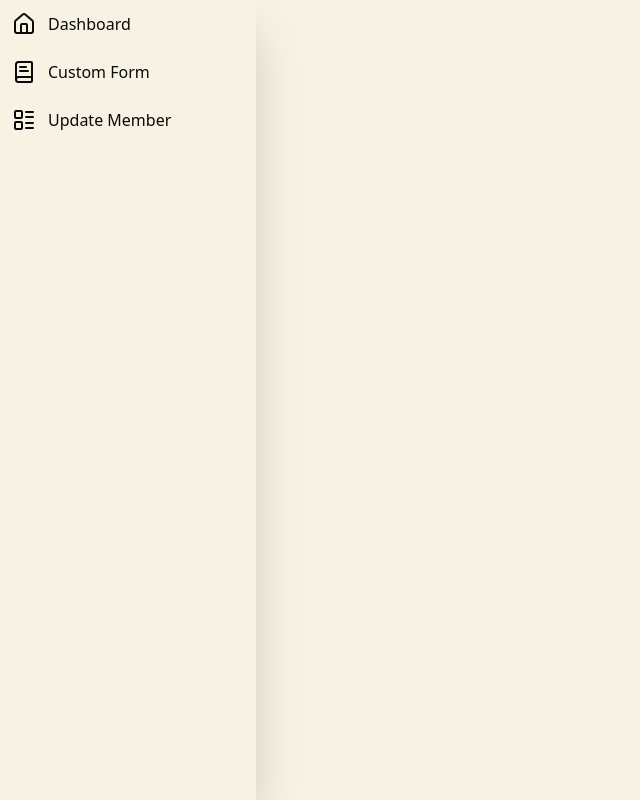
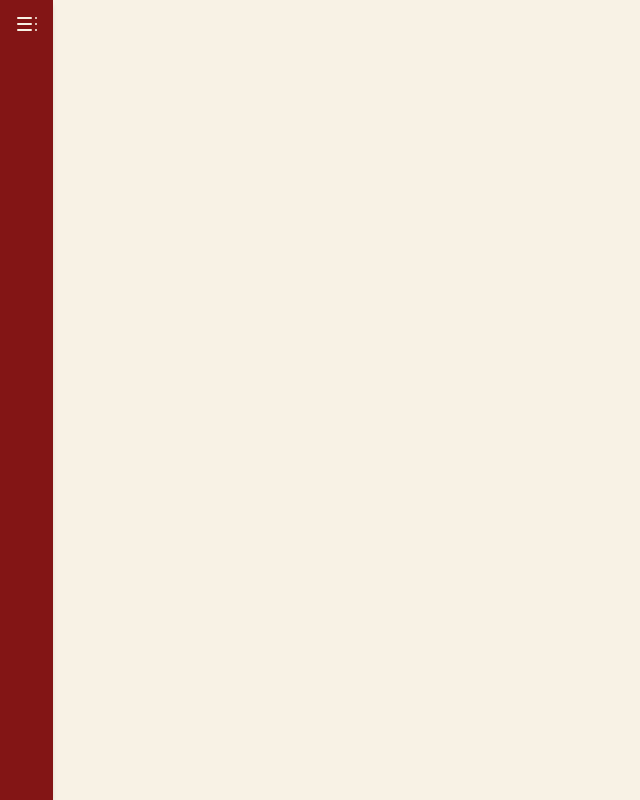
Before and after one commit to chritzadz/permisi-website, a Next.js app: page /admin/home in a window 1280 px wide. Shown: the whole page, without its empty margins (0-640 px from the left). Built offline with nearby package versions, Linux system fonts and the light colour scheme.

Commit message:
make before after panel open

```diff
--- a/src/app/admin/home/page.tsx
+++ b/src/app/admin/home/page.tsx
@@ -1,7 +1,58 @@
+"use client";
+
 import AdminPanel from "@/components/adminPanel";
+import AdminPanelBefore from "@/components/adminPanelBefore";
 import adminPanelItemProp from "@/components/properties/adminPanelItemProp";
+import { useState, useRef, useEffect } from "react";
+import { gsap } from "gsap";
 
 const AdminHomePage = () => {
+    //state and animation refrence
+    const panelRef = useRef(null);
+    const itemsRef = useRef<(HTMLDivElement | null)[]>([])
+    const [isInitialRender, setIsInitialRender] = useState(true);
+    const [panelIsOpen, setPanelIsOpen] = useState(false);
+
+    //state functions
+    const handlePanelClick = () => {
+        setPanelIsOpen(!panelIsOpen);
+    }
+
+    //animation gsap stuff
+    useEffect(() => {
+        if (panelRef.current) {
+            if (isInitialRender) {
+                gsap.set(panelRef.current, {
+                    width: panelIsOpen ? "20%" : "4.166%",
+                });
+                setIsInitialRender(false);
+            } else {
+                gsap.to(panelRef.current, {
+                    duration: 0.5,
+                    width: panelIsOpen ? "20%" : "4.166%",
+                    ease: "power3.out",
+                });
+            }
+        }
+    }, [panelIsOpen, isInitialRender]);
+
+    useEffect(() => {
+        if (itemsRef.current.length > 0 && panelIsOpen) {
+            gsap.fromTo(
+                itemsRef.current,
+                { opacity: 0, y: 20 },
+                {
+                    opacity: 1,
+                    y: 0,
+                    duration: 0.5,
+                    stagger: 0.1,
+                    ease: "power3.out",
+                }
+            );
+        }
+    }, [panelIsOpen]);
+
+
     const numberOfItem: number = 3;
     const listOfItem: adminPanelItemProp[] = [
         {
@@ -26,8 +77,18 @@ const AdminHomePage = () => {
 
     return(
         <div className="bg-normal-creme h-screen">
-            <div className="w-1/5 h-full">
-                <AdminPanel numberOfItem={numberOfItem} listOfItem={listOfItem}></AdminPanel>
+            <div className="h-full flex overflow-hidden bg-white shadow-md" ref={panelRef}>
+                {
+                    panelIsOpen?(
+                        <div className="w-full h-full">
+                            <AdminPanel itemsRef={itemsRef} numberOfItem={numberOfItem} listOfItem={listOfItem} handleClick={handlePanelClick}></AdminPanel>
+                        </div>
+                    ) : (
+                        <div className="w-full h-full flex">
+                            <AdminPanelBefore handleClick={handlePanelClick}></AdminPanelBefore>
+                        </div>
+                    )
+                }
             </div>
         </div>
     );
--- a/src/components/adminPanel.tsx
+++ b/src/components/adminPanel.tsx
@@ -1,12 +1,24 @@
+import IconFactory from "@/factory/iconFactory";
 import AdminPanelItem from "./adminPaneltem";
 import AdminPanelItemProp from "./properties/adminPanelItemProp";
 import AdminPanelProp from "./properties/adminPanelProp";
 
-export default function AdminPanel({numberOfItem, listOfItem}: AdminPanelProp) {
+export default function AdminPanel({numberOfItem, listOfItem, handleClick, itemsRef}: AdminPanelProp) {
     return (
-        <div className="w-full h-full bg-normal-creme shadow-2xl">
-            {listOfItem.map((item: AdminPanelItemProp) => (
-                <AdminPanelItem key={item.text} text={item.text} routePath={item.routePath} onClick={item.onClick} icon={item.icon}></AdminPanelItem>
+        <div className="w-full h-full bg-normal-maroon shadow-2xl">
+            <div className="-full p-3" onClick={handleClick}>
+                {IconFactory.getIcon("TableOfContents")}
+            </div>
+            {listOfItem.map((item: AdminPanelItemProp, index: number) => (
+                <AdminPanelItem
+                    ref={(el: HTMLDivElement | null) => {
+                        itemsRef.current[index] = el;
+                    }}
+                    text={item.text}
+                    routePath={item.routePath}
+                    onClick={item.onClick}
+                    icon={item.icon}>
+                </AdminPanelItem>
             ))}
         </div>
     )
--- /dev/null
+++ b/src/components/adminPanelBefore.tsx
@@ -0,0 +1,12 @@
+import IconFactory from "@/factory/iconFactory";
+import AdminPanelBeforeProp from "./properties/adminPanelPropBefore";
+
+export default function AdminPanelBefore({handleClick}: AdminPanelBeforeProp) {
+    return (
+        <div className="w-full bg-normal-maroon shadow-2xl flex flex-row justify-center">
+            <div className="w-full h-12 flex justify-center items-center" onClick={handleClick}>
+                {IconFactory.getIcon("TableOfContents")}
+            </div>
+        </div>
+    )
+}
--- a/src/components/adminPaneltem.tsx
+++ b/src/components/adminPaneltem.tsx
@@ -2,18 +2,21 @@ import IconFactory from "@/factory/iconFactory";
 import adminPanelItemProp from "./properties/adminPanelItemProp";
 import adminPanelProp from "./properties/adminPanelProp";
 import { House, BookText, LayoutList } from 'lucide-react';
+import { forwardRef } from "react";
 
-export default function AdminPanelItem({routePath, onClick, text, icon}: adminPanelItemProp) {
-
-
+const AdminPanelItem = forwardRef<HTMLDivElement, adminPanelItemProp>(
+    function AdminPanelItem({routePath, onClick, text, icon}, ref) {
         return (
-        <div className="p-3 flex flex-row gap-3 items-center">
+            <div ref={ref} className="p-3 flex flex-row gap-3 items-center">
                 <div>
                     {IconFactory.getIcon(icon)}
                 </div>
-            <div>
+                <div className="text-normal-creme">
                     {text}
                 </div>
             </div>
         )
     }
+);
+
+export default AdminPanelItem;
--- a/src/components/properties/adminPanelItemProp.ts
+++ b/src/components/properties/adminPanelItemProp.ts
@@ -1,6 +1,9 @@
+import { Ref } from "react";
+
 export default interface AdminPanelItemProp{
     routePath: string;
     onClick: () => void;
     text: string;
     icon: string;
+    ref?: Ref<HTMLDivElement>;
 }
--- a/src/components/properties/adminPanelProp.ts
+++ b/src/components/properties/adminPanelProp.ts
@@ -1,6 +1,9 @@
+import { Ref, RefObject } from "react";
 import adminPanelItemProp from "./adminPanelItemProp";
 
 export default interface AdminPanelProp{
     numberOfItem: number;
     listOfItem: adminPanelItemProp[];
+    handleClick: () => void;
+    itemsRef: React.RefObject<(HTMLDivElement | null)[]>;
 }
--- /dev/null
+++ b/src/components/properties/adminPanelPropBefore.ts
@@ -0,0 +1,3 @@
+export default interface AdminPanelBeforeProp{
+    handleClick: () => void;
+}
--- a/src/factory/iconFactory.tsx
+++ b/src/factory/iconFactory.tsx
@@ -1,15 +1,17 @@
 import { JSX } from "react";
-import { House, BookText, LayoutList } from "lucide-react"
+import { House, BookText, LayoutList, TableOfContents } from "lucide-react"
 
 export default abstract class IconFactory {
     public static getIcon(name: string): JSX.Element | null {
         switch(name){
             case "House":
-                return(<House ></House>);
+                return(<House color="#f8f2e5"></House>);
             case "BookText":
-                return(<BookText></BookText>);
+                return(<BookText color="#f8f2e5"></BookText>);
             case "LayoutList":
-                return(<LayoutList></LayoutList>);
+                return(<LayoutList color="#f8f2e5"></LayoutList>);
+            case "TableOfContents":
+                return(<TableOfContents color="#f8f2e5"></TableOfContents>);
             default:
                 return null;
         }
```
Lines whose indentation alone changed are shown as unchanged.
